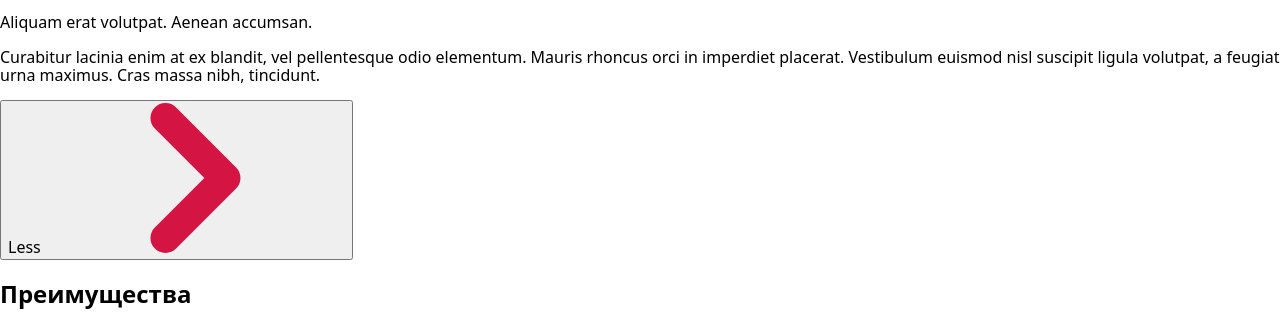
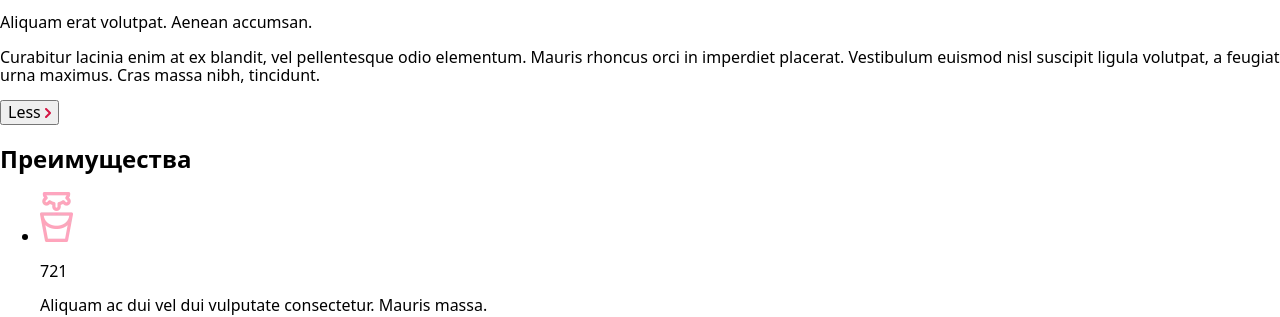
Before and after one commit to Tarkanii/team-1-project, a website built with Parcel: page src/index.html in a window 1280 px wide. Shown: the part 3478-3795 px from the top of the page. Built offline with nearby package versions, Linux system fonts and the light colour scheme; files whose address does not match are found by name.

Commit message:
transform for icon added

```diff
--- a/src/partials/about.html
+++ b/src/partials/about.html
@@ -58,7 +58,7 @@
             </p>
           <button type="submit" class="description-extend__button secondary-button button" about-data-modal-close>
             Less
-            <svg class="about__icon">
+            <svg class="description-modal__icon about__icon" width=6 height=10>
               <use href="./images/sprite.svg#icon-right-arrow"></use>
             </svg>
           </button>
--- a/src/sass/layout/_about.scss
+++ b/src/sass/layout/_about.scss
@@ -410,8 +410,14 @@
     margin-bottom: 25px;
   }
 }
-.description-extend__button {
+.is-hidden .description-modal__icon {
+  transform: rotate(0);
 }
+.description-modal__icon {
+  transition: transform 500ms cubic-bezier(0.4, 0, 0.2, 1);
+  transform: rotate(-90deg);
+}
+
 // Модалка
 // body .about-modal-open {
 //   height: 100vh;
```
